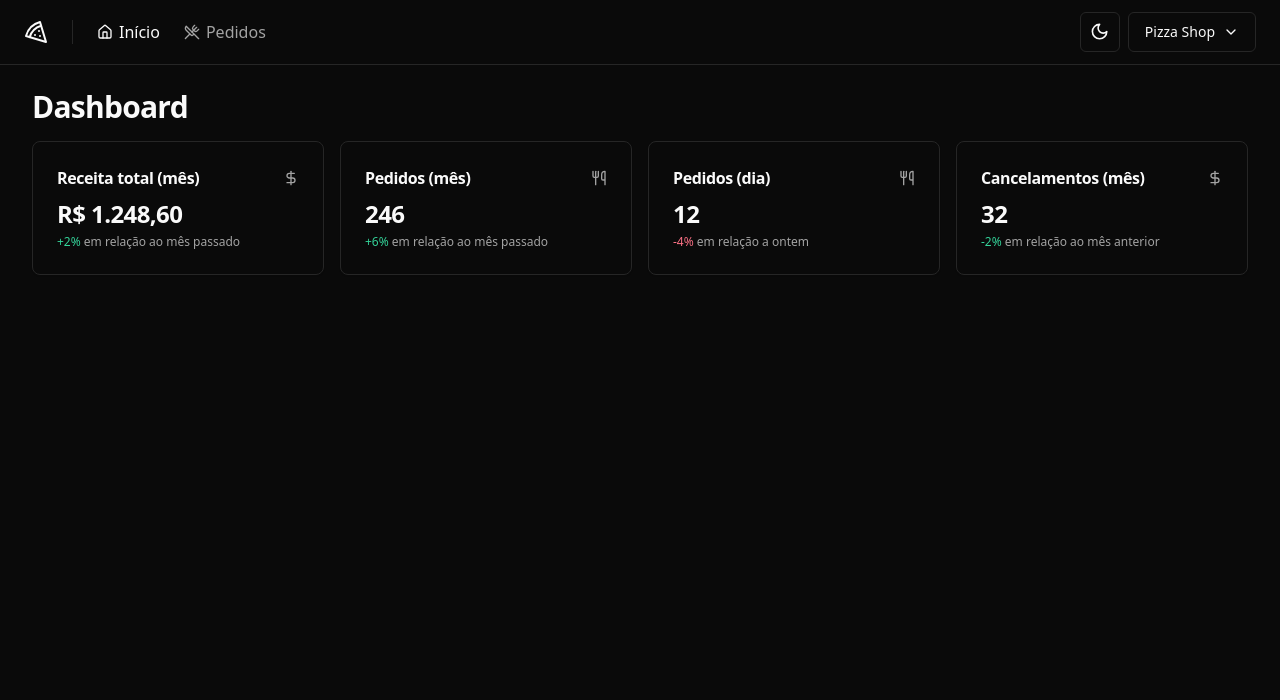
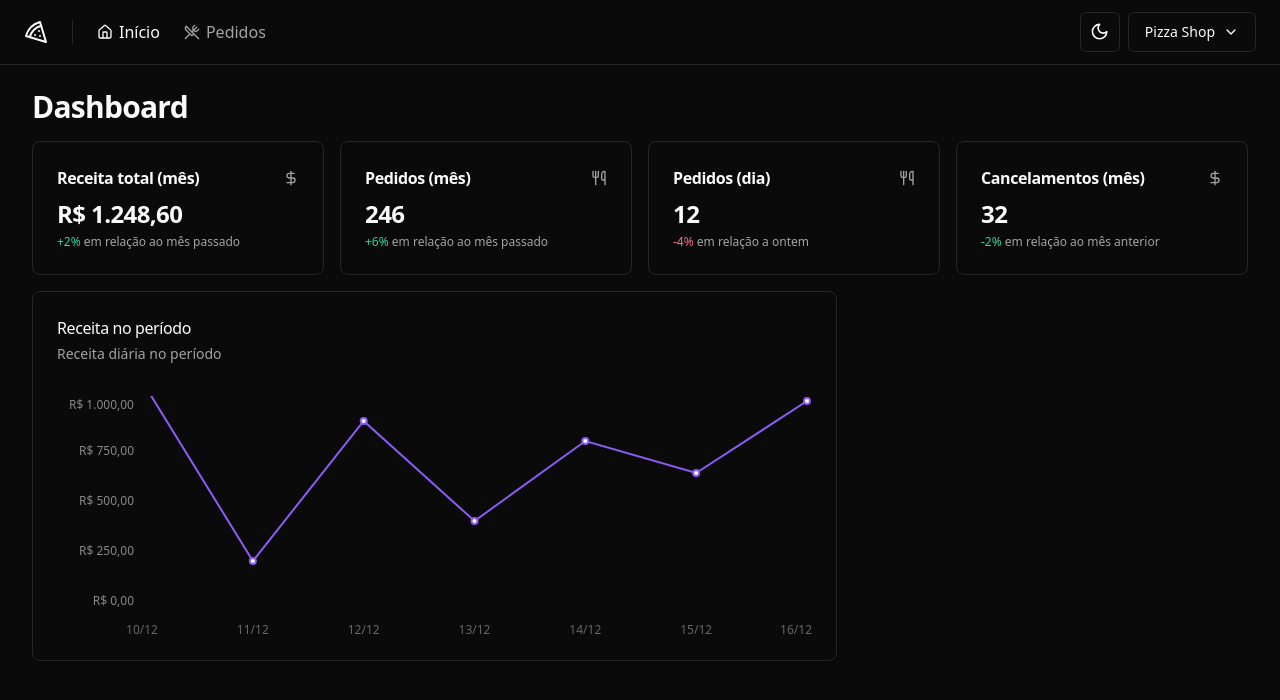
Before and after one commit to gustavorezin/react-pizzashop-ignite, a React (Vite) app: page / in a window 1280 px wide. Shown: the top 700 px of the page. Built offline with nearby package versions, Linux system fonts and the light colour scheme.

Commit message:
gráfico de receita no período

```diff
--- a/package.json
+++ b/package.json
@@ -27,6 +27,7 @@
     "react-helmet-async": "^2.0.4",
     "react-hook-form": "^7.51.2",
     "react-router-dom": "^6.22.3",
+    "recharts": "^2.12.5",
     "sonner": "^1.4.41",
     "sort-by": "^1.2.0",
     "tailwind-merge": "^2.2.2",
--- a/src/pages/app/dashboard/dashboard.tsx
+++ b/src/pages/app/dashboard/dashboard.tsx
@@ -3,6 +3,7 @@
 import { MonthOrdersAmountCard } from "./month-orders-amount-card";
 import { DayOrdersAmountCard } from "./day-orders-amount-card";
 import { MonthCanceledOrdersAmountCard } from "./month-canceled-orders-amount-card";
+import { RevenueChart } from "./revenue-chart";
 
 export function Dashboard() {
   return (
@@ -17,6 +18,10 @@
           <DayOrdersAmountCard />
           <MonthCanceledOrdersAmountCard />
         </div>
+
+        <div className="grid grid-cols-9 gap-4">
+          <RevenueChart />
+        </div>
       </div>
     </>
   );
--- /dev/null
+++ b/src/pages/app/dashboard/revenue-chart.tsx
@@ -0,0 +1,70 @@
+import {
+  Card,
+  CardContent,
+  CardDescription,
+  CardHeader,
+  CardTitle,
+} from "@/components/ui/card";
+
+import {
+  ResponsiveContainer,
+  LineChart,
+  XAxis,
+  YAxis,
+  CartesianGrid,
+  Line,
+  Tooltip,
+} from "recharts";
+
+import colors from "tailwindcss/colors";
+
+const data = [
+  { date: "10/12", revenue: "1100" },
+  { date: "11/12", revenue: "200" },
+  { date: "12/12", revenue: "900" },
+  { date: "13/12", revenue: "400" },
+  { date: "14/12", revenue: "800" },
+  { date: "15/12", revenue: "640" },
+  { date: "16/12", revenue: "1000" },
+];
+
+export function RevenueChart() {
+  return (
+    <Card className="col-span-6">
+      <CardHeader className="flex-row items-center justify-between pb-8">
+        <div className="space-y-1">
+          <CardTitle className="text-base font-medium">
+            Receita no período
+          </CardTitle>
+          <CardDescription>Receita diária no período</CardDescription>
+        </div>
+      </CardHeader>
+
+      <CardContent>
+        <ResponsiveContainer width="100%" height={240}>
+          <LineChart data={data} style={{ fontSize: 12 }}>
+            <XAxis dataKey="date" axisLine={false} tickLine={false} dy={16} />
+            <YAxis
+              stroke="#888"
+              axisLine={false}
+              tickLine={false}
+              width={80}
+              tickFormatter={(value: number) =>
+                value.toLocaleString("pt-BR", {
+                  style: "currency",
+                  currency: "BRL",
+                })
+              }
+            />
+            <Line
+              type="linear"
+              strokeWidth={2}
+              dataKey="revenue"
+              stroke={colors.violet["500"]}
+            />
+          </LineChart>
+        </ResponsiveContainer>
+      </CardContent>
+    </Card>
+  );
+}
```
Also changed, not shown: 1 other file (tests, documents, lock files or other folders).
